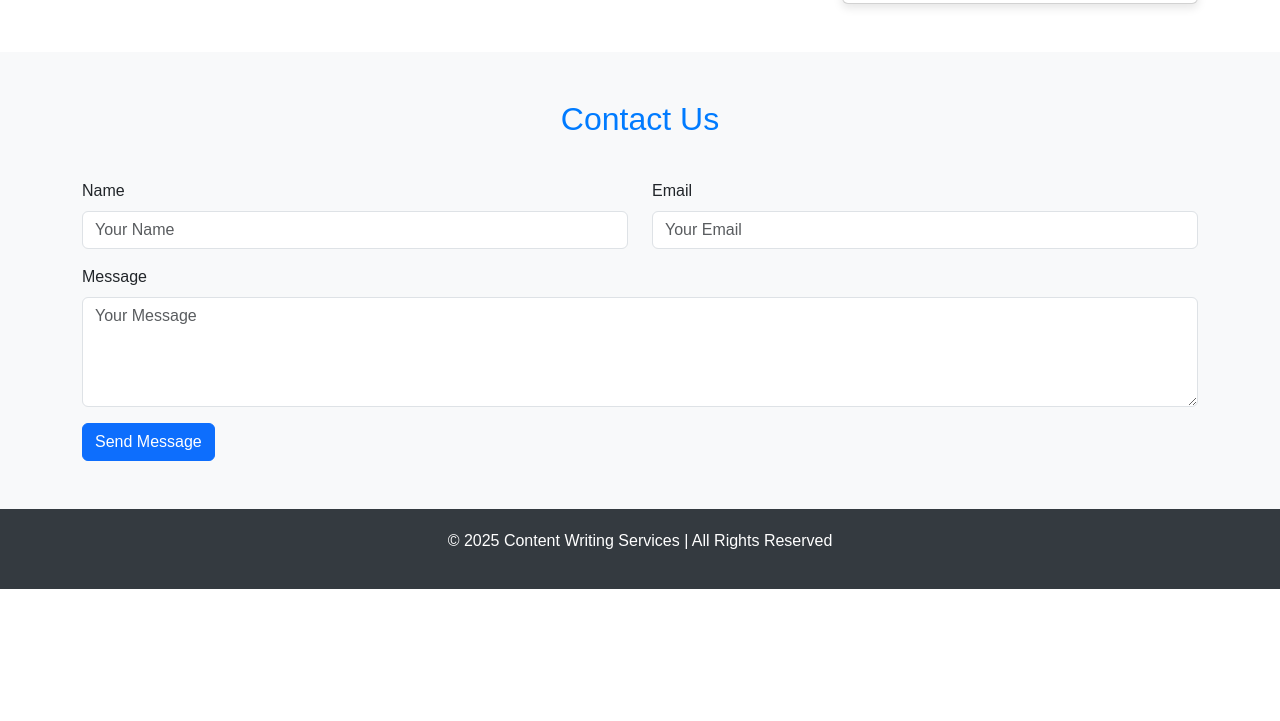
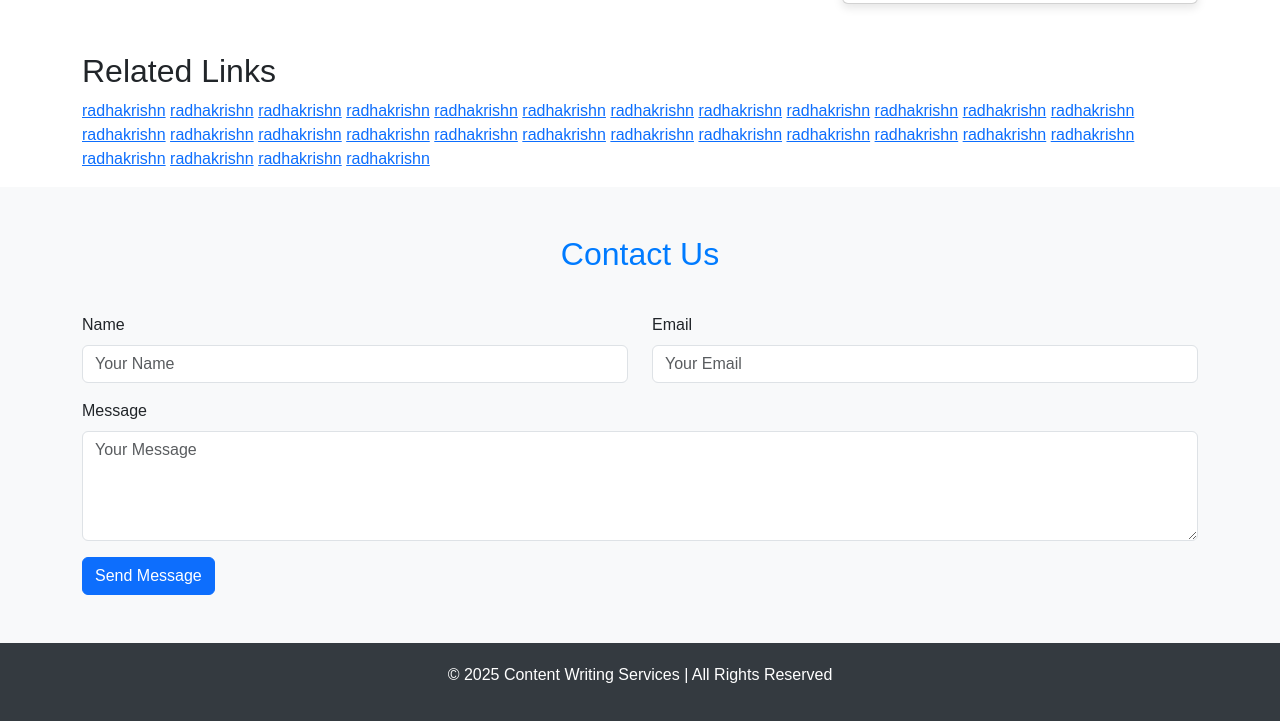
Before and after one commit to mohitsharma639/shreeharivansh007.github.com, a plain HTML site: page index.html in a window 1280 px wide. Shown: the part 1693-2414 px from the top of the page. Before the commit the page ends 2282 px from the top, so only its background shows below. Drawn offline with nearby package versions, Linux system fonts and the light colour scheme.

Commit message:
Update index.html

```diff
--- a/index.html
+++ b/index.html
@@ -135,6 +135,37 @@
             </div>
         </div>
     </section>
+<div class="container">
+            <h2 class="section-title">Related Links</h2>
+            <p> <a href="https://images.google.co.uk/url?sa=t&url=https://shreeharivansh.org/">radhakrishn</a>
+<a href="https://maps.google.co.uk/url?sa=t&url=https://shreeharivansh.org/">radhakrishn</a>
+<a href="https://maps.google.fr/url?sa=t&url=https://shreeharivansh.org/">radhakrishn</a>
+<a href="https://images.google.it/url?sa=t&url=https://shreeharivansh.org/">radhakrishn</a>
+<a href="https://images.google.co.in/url?sa=t&url=https://shreeharivansh.org/">radhakrishn</a>
+<a href="https://images.google.ru/url?sa=t&url=https://shreeharivansh.org/">radhakrishn</a>
+<a href="https://maps.google.com.mx/url?sa=t&url=https://shreeharivansh.org/">radhakrishn</a>
+<a href="https://images.google.dk/url?sa=t&url=https://shreeharivansh.org/">radhakrishn</a>
+<a href="https://maps.google.dk/url?sa=t&url=https://shreeharivansh.org/">radhakrishn</a>
+<a href="https://maps.google.fi/url?sa=t&url=https://shreeharivansh.org/">radhakrishn</a>
+<a href="https://images.google.com.vn/url?sa=t&url=https://shreeharivansh.org/">radhakrishn</a>
+<a href="https://maps.google.pt/url?sa=t&url=https://shreeharivansh.org/">radhakrishn</a>
+<a href="https://images.google.pt/url?sa=t&url=https://shreeharivansh.org/">radhakrishn</a>
+<a href="https://images.google.co.za/url?sa=t&url=https://shreeharivansh.org/">radhakrishn</a>
+<a href="https://maps.google.co.za/url?sa=t&url=https://shreeharivansh.org/">radhakrishn</a>
+<a href="https://images.google.com.sg/url?sa=t&url=https://shreeharivansh.org/">radhakrishn</a>
+<a href="https://images.google.co.il/url?sa=t&url=https://shreeharivansh.org/">radhakrishn</a>
+<a href="https://images.google.cl/url?sa=t&url=https://shreeharivansh.org/">radhakrishn</a>
+<a href="https://maps.google.ie/url?sa=t&url=https://shreeharivansh.org/">radhakrishn</a>
+<a href="https://images.google.bg/url?sa=t&url=https://shreeharivansh.org/">radhakrishn</a>
+<a href="https://maps.google.bg/url?sa=t&url=https://shreeharivansh.org/">radhakrishn</a>
+<a href="https://images.google.com.pe/url?sa=t&url=https://shreeharivansh.org/">radhakrishn</a>
+<a href="https://images.google.com.sa/url?sa=t&url=https://shreeharivansh.org/">radhakrishn</a>
+<a href="https://maps.google.com.sa/url?sa=t&url=https://shreeharivansh.org/">radhakrishn</a>
+<a href="https://images.google.hr/url?sa=t&url=https://shreeharivansh.org/">radhakrishn</a>
+<a href="https://maps.google.hr/url?sa=t&url=https://shreeharivansh.org/">radhakrishn</a>
+<a href="https://images.google.com.ec/url?sa=t&url=https://shreeharivansh.org/">radhakrishn</a>
+<a href="https://maps.google.com.do/url?sa=t&url=https://shreeharivansh.org/">radhakrishn</a> </p>
+        </div>
 
     <!-- Contact Us Section -->
     <section id="contact" class="bg-light py-5">
```
